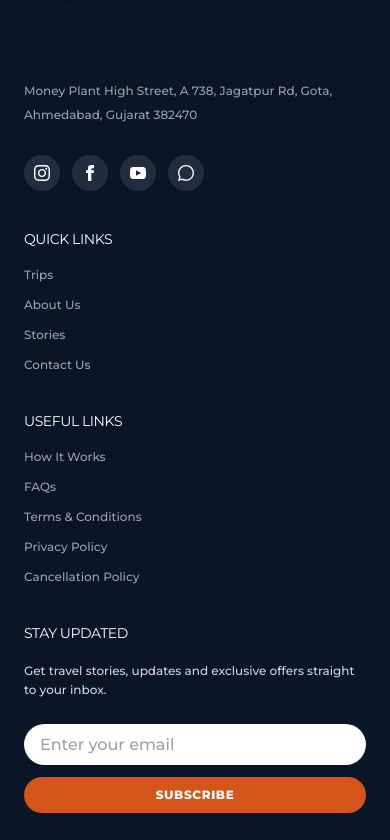
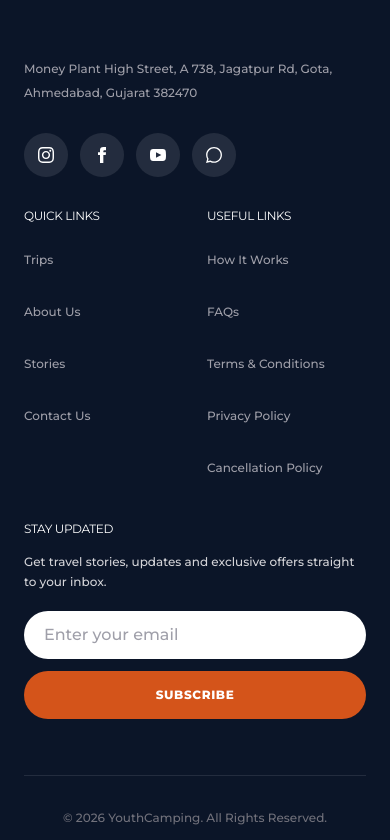
Before and after one commit to onlineyouthcamping-netizen/youthcampingp, a Next.js app in the folder frontend/: page /book in a window 390 px wide. Shown: the part 1157-1997 px from the top of the page. Built offline with nearby package versions, Linux system fonts and the light colour scheme; no server answers; a web font is replaced by a local one.

Commit message:
fix(mobile): complete mobile caveman mode fixes across hero, navbar, gallery, reviews, stories slider, and footer

```diff
--- a/frontend/src/components/BlogSection.tsx
+++ b/frontend/src/components/BlogSection.tsx
@@ -1,8 +1,9 @@
 "use client";
 
+import { useRef } from "react";
 import Image from "next/image";
 import Link from "next/link";
-import { ArrowRight, BookOpen } from "lucide-react";
+import { ArrowRight, BookOpen, ChevronLeft, ChevronRight } from "lucide-react";
 import { motion } from "framer-motion";
 import { Blog } from "@/types";
 
@@ -86,49 +87,88 @@ export default function BlogSection({
       })
     : MOCK_STORIES;
 
+  const scrollRef = useRef<HTMLDivElement>(null);
+
+  const nudge = (dir: "l" | "r") => {
+    if (scrollRef.current) {
+      scrollRef.current.scrollBy({ left: dir === "l" ? -320 : 320, behavior: "smooth" });
+    }
+  };
+
   return (
     <section className="bg-white py-8 md:py-10 border-t border-zinc-100 font-montserrat">
       <div className="max-w-[1440px] mx-auto px-6 sm:px-8 md:px-12">
 
-        {/* HEADER ROW */}
-        <div className="flex items-center justify-between mb-8 sm:mb-10 flex-wrap gap-4">
+        {/* HEADER ROW WITH SLIDER CONTROLS */}
+        <div className="flex flex-col sm:flex-row sm:items-center justify-between mb-6 sm:mb-10 gap-3">
+          <div className="flex items-center justify-between w-full sm:w-auto">
             <div className="flex items-baseline gap-2.5 flex-wrap">
-            <h2 className="text-[#1B2A4A] font-montserrat font-semibold text-[28px] sm:text-[32px] md:text-[36px] leading-tight">
+              <h2 className="text-[#1B2A4A] font-montserrat font-semibold text-[24px] sm:text-[32px] md:text-[36px] leading-tight">
                 {displayTitle}
               </h2>
-            <span className="font-caveat font-bold text-[#D4541A] text-[32px] sm:text-[36px] md:text-[42px] leading-none">
+              <span className="font-caveat font-bold text-[#D4541A] text-[28px] sm:text-[36px] md:text-[42px] leading-none">
                 {displaySubtitle}
               </span>
+            </div>
+            <Link
+              href="/blogs"
+              className="group sm:hidden inline-flex items-center gap-1.5 text-xs font-bold text-[#111827] hover:text-[#D4541A] transition-colors"
+            >
+              <span>View All</span>
+              <ArrowRight className="w-3.5 h-3.5 text-[#D4541A] group-hover:translate-x-0.5 transition-transform" />
+            </Link>
+          </div>
+
+          <div className="flex items-center justify-between sm:justify-end gap-3 w-full sm:w-auto">
+            <div className="flex items-center gap-2">
+              <button
+                onClick={() => nudge("l")}
+                aria-label="Previous stories"
+                className="w-9 h-9 sm:w-10 sm:h-10 rounded-full bg-white border border-zinc-200 shadow-xs hover:bg-zinc-100 flex items-center justify-center text-zinc-800 transition-all cursor-pointer active:scale-95 min-h-[36px] min-w-[36px]"
+              >
+                <ChevronLeft className="w-4 h-4 sm:w-5 sm:h-5 text-zinc-700" />
+              </button>
+              <button
+                onClick={() => nudge("r")}
+                aria-label="Next stories"
+                className="w-9 h-9 sm:w-10 sm:h-10 rounded-full bg-white border border-zinc-200 shadow-xs hover:bg-zinc-100 flex items-center justify-center text-zinc-800 transition-all cursor-pointer active:scale-95 min-h-[36px] min-w-[36px]"
+              >
+                <ChevronRight className="w-4 h-4 sm:w-5 sm:h-5 text-zinc-700" />
+              </button>
             </div>
 
             <Link
               href="/blogs"
-            className="group inline-flex items-center gap-2 text-sm sm:text-[16px] font-bold text-[#111827] hover:text-[#D4541A] transition-colors"
+              className="group hidden sm:inline-flex items-center gap-2 text-sm sm:text-[16px] font-bold text-[#111827] hover:text-[#D4541A] transition-colors ml-2"
             >
               <span>View All Stories</span>
               <ArrowRight className="w-4 h-4 text-[#D4541A] group-hover:translate-x-1 transition-transform" />
             </Link>
           </div>
+        </div>
 
-        {/* BLOG / STORIES CARDS GRID (MATCHING REFERENCE DESIGN EXACTLY) */}
-        <div className="grid grid-cols-1 sm:grid-cols-2 lg:grid-cols-4 gap-5 sm:gap-6">
-          {displayStories.slice(0, 4).map((story, idx) => (
+        {/* HORIZONTAL CAROUSEL SLIDER (1.5 CARDS PER VIEW ON MOBILE) */}
+        <div
+          ref={scrollRef}
+          className="flex gap-4 sm:gap-6 overflow-x-auto no-scrollbar py-2 scroll-smooth snap-x snap-mandatory touch-pan-x"
+        >
+          {displayStories.map((story, idx) => (
             <motion.div
               key={story.id || idx}
               initial={{ opacity: 0, y: 20 }}
               whileInView={{ opacity: 1, y: 0 }}
               transition={{ delay: idx * 0.08, duration: 0.5 }}
               viewport={{ once: true }}
-              className="group flex flex-col bg-white border border-zinc-200/80 rounded-[24px] overflow-hidden shadow-[0_6px_24px_rgba(0,0,0,0.06)] hover:shadow-[0_16px_40px_rgba(0,0,0,0.14)] hover:-translate-y-1.5 transition-all duration-300 isolate"
+              className="flex-none snap-start w-[68vw] min-w-[260px] max-w-[340px] sm:w-[320px] md:w-[340px] flex flex-col bg-white border border-zinc-200/80 rounded-[24px] overflow-hidden shadow-[0_6px_24px_rgba(0,0,0,0.06)] hover:shadow-[0_16px_40px_rgba(0,0,0,0.14)] hover:-translate-y-1.5 transition-all duration-300 isolate"
             >
-              {/* TOP PHOTO CONTAINER EXTENDING FULL FLUSH TO EDGES */}
+              {/* TOP PHOTO CONTAINER */}
               <div className="relative w-full aspect-[16/10] bg-zinc-100 overflow-hidden">
                 <Link href={`/blogs/${story.slug}`} className="absolute inset-0 z-10" aria-label={story.title} />
                 <Image
                   src={story.image}
                   alt={story.title}
                   fill
-                  sizes="(max-width: 640px) 100vw, (max-width: 1024px) 50vw, 25vw"
+                  sizes="(max-width: 640px) 280px, 340px"
                   className="object-cover group-hover:scale-105 transition-transform duration-700 ease-out"
                 />
 
--- a/frontend/src/components/Footer.tsx
+++ b/frontend/src/components/Footer.tsx
@@ -34,17 +34,17 @@ export default function Footer({
   return (
     <footer className="bg-[#0B1528] text-white pt-16 pb-10 font-montserrat border-t border-slate-800 relative z-20">
       <div className="max-w-[1280px] mx-auto px-6 sm:px-10">
-        {/* Main 4-Column Footer Grid */}
-        <div className="grid grid-cols-1 md:grid-cols-2 lg:grid-cols-12 gap-10 md:gap-14 pb-14">
+        {/* Main 3-Column Footer Grid (1-Col Mobile Stack) */}
+        <div className="grid grid-cols-1 md:grid-cols-3 gap-8 md:gap-12 pb-14">
 
-          {/* Column 1: Brand Logo, Bio & Socials (4 Cols) */}
-          <div className="lg:col-span-4 space-y-5">
+          {/* Column 1: Brand Logo, Bio & Socials */}
+          <div className="space-y-5">
             <Link href="/" className="inline-block">
               <img
                 src="/footer-logo.png"
                 alt="YouthCamping"
                 className="w-auto object-contain"
-                style={{ height: '132px' }}
+                style={{ height: '110px' }}
               />
             </Link>
 
@@ -54,12 +54,11 @@ export default function Footer({
 
             {/* Social Media Buttons */}
             <div className="flex items-center gap-3 pt-2">
-              {/* Instagram */}
               <a
                 href="https://instagram.com/youthcamping"
                 target="_blank"
                 rel="noopener noreferrer"
-                className="w-9 h-9 rounded-full bg-white/10 hover:bg-[#D4541A] flex items-center justify-center text-white transition-all cursor-pointer shadow-2xs"
+                className="w-11 h-11 rounded-full bg-white/10 hover:bg-[#D4541A] flex items-center justify-center text-white transition-all cursor-pointer shadow-2xs min-w-[44px] min-h-[44px]"
                 aria-label="Instagram"
               >
                 <svg className="w-4 h-4 fill-current" viewBox="0 0 24 24">
@@ -67,12 +66,11 @@ export default function Footer({
                 </svg>
               </a>
 
-              {/* Facebook */}
               <a
                 href="https://facebook.com/youthcamping"
                 target="_blank"
                 rel="noopener noreferrer"
-                className="w-9 h-9 rounded-full bg-white/10 hover:bg-[#D4541A] flex items-center justify-center text-white transition-all cursor-pointer shadow-2xs"
+                className="w-11 h-11 rounded-full bg-white/10 hover:bg-[#D4541A] flex items-center justify-center text-white transition-all cursor-pointer shadow-2xs min-w-[44px] min-h-[44px]"
                 aria-label="Facebook"
               >
                 <svg className="w-4 h-4 fill-current" viewBox="0 0 24 24">
@@ -80,12 +78,11 @@ export default function Footer({
                 </svg>
               </a>
 
-              {/* YouTube */}
               <a
                 href="https://youtube.com/youthcamping"
                 target="_blank"
                 rel="noopener noreferrer"
-                className="w-9 h-9 rounded-full bg-white/10 hover:bg-[#D4541A] flex items-center justify-center text-white transition-all cursor-pointer shadow-2xs"
+                className="w-11 h-11 rounded-full bg-white/10 hover:bg-[#D4541A] flex items-center justify-center text-white transition-all cursor-pointer shadow-2xs min-w-[44px] min-h-[44px]"
                 aria-label="YouTube"
               >
                 <svg className="w-4 h-4 fill-current" viewBox="0 0 24 24">
@@ -93,12 +90,11 @@ export default function Footer({
                 </svg>
               </a>
 
-              {/* WhatsApp */}
               <a
                 href={`https://wa.me/${phone.replace(/\D/g, '')}`}
                 target="_blank"
                 rel="noopener noreferrer"
-                className="w-9 h-9 rounded-full bg-white/10 hover:bg-[#D4541A] flex items-center justify-center text-white transition-all cursor-pointer shadow-2xs"
+                className="w-11 h-11 rounded-full bg-white/10 hover:bg-[#D4541A] flex items-center justify-center text-white transition-all cursor-pointer shadow-2xs min-w-[44px] min-h-[44px]"
                 aria-label="WhatsApp"
               >
                 <svg className="w-4 h-4 fill-current" viewBox="0 0 24 24">
@@ -108,90 +104,91 @@ export default function Footer({
             </div>
           </div>
 
-          {/* Column 2: Quick Links (2.5 Cols) */}
-          <div className="lg:col-span-2 space-y-5">
-            <h3 className="text-white font-extrabold text-sm uppercase tracking-wider font-montserrat">
+          {/* Column 2: Quick Links & Useful Links */}
+          <div className="grid grid-cols-2 gap-6">
+            <div className="space-y-4">
+              <h3 className="text-white font-extrabold text-xs uppercase tracking-wider font-montserrat">
                 Quick Links
               </h3>
-            <ul className="space-y-3.5 text-xs text-zinc-400 font-medium">
+              <ul className="space-y-2 text-xs text-zinc-400 font-medium">
                 <li>
-                <Link href="/trips" className="hover:text-white transition-colors">
+                  <Link href="/trips" className="hover:text-white transition-colors py-2 block min-h-[44px] flex items-center">
                     Trips
                   </Link>
                 </li>
                 <li>
-                <Link href="/about" className="hover:text-white transition-colors">
+                  <Link href="/about" className="hover:text-white transition-colors py-2 block min-h-[44px] flex items-center">
                     About Us
                   </Link>
                 </li>
                 <li>
-                <Link href="/stories" className="hover:text-white transition-colors">
+                  <Link href="/stories" className="hover:text-white transition-colors py-2 block min-h-[44px] flex items-center">
                     Stories
                   </Link>
                 </li>
                 <li>
-                <Link href="/contact" className="hover:text-white transition-colors">
+                  <Link href="/contact" className="hover:text-white transition-colors py-2 block min-h-[44px] flex items-center">
                     Contact Us
                   </Link>
                 </li>
               </ul>
             </div>
 
-          {/* Column 3: Useful Links (2.5 Cols) */}
-          <div className="lg:col-span-2 space-y-5">
-            <h3 className="text-white font-extrabold text-sm uppercase tracking-wider font-montserrat">
+            <div className="space-y-4">
+              <h3 className="text-white font-extrabold text-xs uppercase tracking-wider font-montserrat">
                 Useful Links
               </h3>
-            <ul className="space-y-3.5 text-xs text-zinc-400 font-medium">
+              <ul className="space-y-2 text-xs text-zinc-400 font-medium">
                 <li>
-                <Link href="/how-it-works" className="hover:text-white transition-colors">
+                  <Link href="/how-it-works" className="hover:text-white transition-colors py-2 block min-h-[44px] flex items-center">
                     How It Works
                   </Link>
                 </li>
                 <li>
-                <Link href="/questions" className="hover:text-white transition-colors">
+                  <Link href="/questions" className="hover:text-white transition-colors py-2 block min-h-[44px] flex items-center">
                     FAQs
                   </Link>
                 </li>
                 <li>
-                <Link href="/terms-and-conditions" className="hover:text-white transition-colors">
+                  <Link href="/terms-and-conditions" className="hover:text-white transition-colors py-2 block min-h-[44px] flex items-center">
                     Terms & Conditions
                   </Link>
                 </li>
                 <li>
-                <Link href="/privacy-policy" className="hover:text-white transition-colors">
+                  <Link href="/privacy-policy" className="hover:text-white transition-colors py-2 block min-h-[44px] flex items-center">
                     Privacy Policy
                   </Link>
                 </li>
                 <li>
-                <Link href="/cancellation-policy" className="hover:text-white transition-colors">
+                  <Link href="/cancellation-policy" className="hover:text-white transition-colors py-2 block min-h-[44px] flex items-center">
                     Cancellation Policy
                   </Link>
                 </li>
               </ul>
             </div>
+          </div>
 
-          {/* Column 4: Stay Updated Newsletter (3.5 Cols) */}
-          <div className="lg:col-span-4 space-y-5">
-            <h3 className="text-white font-extrabold text-sm uppercase tracking-wider font-montserrat">
+          {/* Column 3: Stay Updated Newsletter */}
+          <div className="space-y-4">
+            <h3 className="text-white font-extrabold text-xs uppercase tracking-wider font-montserrat">
               Stay Updated
             </h3>
             <p className="text-zinc-300 text-xs font-medium leading-relaxed">
               Get travel stories, updates and exclusive offers straight to your inbox.
             </p>
 
-            <form onSubmit={handleSubscribe} className="space-y-3 pt-1">
+            <form onSubmit={handleSubscribe} className="space-y-3 pt-1 w-full max-w-full">
               <input
                 type="email"
                 value={newsletterEmail}
                 onChange={(e) => setNewsletterEmail(e.target.value)}
                 placeholder="Enter your email"
                 required
-                className="w-full bg-white text-zinc-900 placeholder:text-zinc-400 rounded-full px-4 py-2.5 text-xs outline-none font-medium shadow-xs"
+                className="w-full max-w-full bg-white text-zinc-900 placeholder:text-zinc-400 rounded-full px-5 min-h-[48px] text-xs outline-none font-medium shadow-xs"
               />
               <button
                 type="submit"
-                className="w-full bg-[#D4541A] hover:bg-[#c24813] text-white rounded-full py-2.5 text-xs font-extrabold uppercase tracking-wider transition-all cursor-pointer shadow-lg shadow-orange-500/20 active:scale-95"
+                className="w-full min-h-[48px] bg-[#D4541A] hover:bg-[#c24813] text-white rounded-full text-xs font-extrabold uppercase tracking-wider transition-all cursor-pointer shadow-lg shadow-orange-500/20 active:scale-95 flex items-center justify-center"
               >
                 {subscribed ? "Subscribed! 🎉" : "Subscribe"}
               </button>
--- a/frontend/src/components/Navbar.tsx
+++ b/frontend/src/components/Navbar.tsx
@@ -124,7 +124,7 @@ export default function Navbar({
           {/* MOBILE HAMBURGER BUTTON */}
           <button
             onClick={() => setIsMenuOpen(!isMenuOpen)}
-            className="md:hidden relative z-[60] p-2"
+            className="md:hidden relative z-[60] p-2.5 min-h-[44px] min-w-[44px] flex items-center justify-center cursor-pointer active:scale-95 transition-transform"
             aria-label={isMenuOpen ? "Close menu" : "Open menu"}
           >
             {isMenuOpen ? (
@@ -136,27 +136,30 @@ export default function Navbar({
         </div>
       </nav>
 
-      {/* MOBILE OVERLAY MENU */}
+      {/* MOBILE FULL-SCREEN OVERLAY MENU */}
       <div
         className={cn(
-          "fixed inset-0 bg-white z-50 transition-transform duration-300 md:hidden flex flex-col pt-24 px-8 gap-6",
+          "fixed inset-0 bg-white z-[9998] transition-transform duration-300 md:hidden flex flex-col pt-28 px-6 sm:px-8 gap-4 overflow-y-auto",
           isMenuOpen ? "translate-x-0" : "translate-x-full"
         )}
       >
+        <div className="flex flex-col gap-2">
           {resolvedNavLinks.map((link: NavLink) => (
             <Link
               key={link.name}
               href={link.href}
               onClick={() => setIsMenuOpen(false)}
-            className="text-xl font-bold text-[#1B2A4A] hover:text-[#D4541A]"
+              className="text-lg font-extrabold text-[#1B2A4A] hover:text-[#D4541A] min-h-[52px] flex items-center border-b border-zinc-100/80 px-2 transition-colors"
             >
               {link.name}
             </Link>
           ))}
+        </div>
+
         <Link
           href="/trips"
           onClick={() => setIsMenuOpen(false)}
-          className="mt-4 w-full py-3.5 bg-[#D4541A] text-white text-center font-bold text-lg rounded-full shadow-md"
+          className="mt-6 w-full min-h-[56px] bg-[#D4541A] text-white text-center font-extrabold text-base rounded-full shadow-md flex items-center justify-center active:scale-95 transition-transform"
         >
           Plan Your Trip
         </Link>
--- a/frontend/src/components/RecentPhotosSection.tsx
+++ b/frontend/src/components/RecentPhotosSection.tsx
@@ -152,44 +152,27 @@ export default function RecentPhotosSection({
           </Link>
         </div>
 
-        {/* INFINITE MARQUEE CAROUSEL CONTAINER */}
+        {/* 2-COLUMN MOBILE TO 6-COLUMN DESKTOP SQUARE IMAGE GRID */}
+        <div className="grid grid-cols-2 md:grid-cols-3 lg:grid-cols-6 gap-3 md:gap-4">
+          {basePhotos.slice(0, 6).map((photo, idx) => (
             <div
-          ref={scrollRef}
-          onMouseEnter={() => setIsHovered(true)}
-          onMouseLeave={() => {
-            setIsHovered(false);
-            setIsDragging(false);
-          }}
-          onMouseDown={() => setIsDragging(true)}
-          onMouseUp={() => setIsDragging(false)}
-          onTouchStart={() => setIsDragging(true)}
-          onTouchEnd={() => setIsDragging(false)}
-          className="flex gap-[24px] overflow-x-auto no-scrollbar py-3 cursor-grab active:cursor-grabbing select-none"
-          style={{
-            WebkitOverflowScrolling: "touch",
-            transform: "translate3d(0, 0, 0)",
-          }}
-        >
-          {marqueePhotos.map((photo, idx) => {
-            const actualIndex = idx % basePhotos.length;
-            return (
-              <div
-                key={`${photo.id}-${idx}`}
-                onClick={() => setSelectedIndex(actualIndex)}
-                className="group relative shrink-0 flex-none w-[170px] sm:w-[195px] md:w-[215px] aspect-[4/3.2] rounded-[24px] overflow-hidden bg-zinc-100 shadow-[0_6px_20px_rgba(0,0,0,0.06)] hover:shadow-[0_16px_36px_rgba(0,0,0,0.16)] hover:scale-[1.05] transition-all duration-500 ease-out cursor-pointer isolate transform-gpu"
+              key={photo.id || idx}
+              onClick={() => setSelectedIndex(idx)}
+              className="group relative w-full aspect-square rounded-2xl overflow-hidden bg-zinc-100 shadow-xs hover:shadow-lg transition-all duration-300 cursor-pointer"
             >
               <Image
                 src={photo.url}
-                  alt={photo.caption || photo.location}
+                alt={photo.caption}
                 fill
-                  loading="lazy"
-                  sizes="(max-width: 640px) 170px, 215px"
-                  className="object-cover group-hover:scale-108 transition-transform duration-700 ease-out transform-gpu"
+                sizes="(max-width: 640px) 50vw, (max-width: 1024px) 33vw, 16vw"
+                className="object-cover group-hover:scale-108 transition-transform duration-500"
               />
-                <div className="absolute inset-0 bg-black/20 opacity-0 group-hover:opacity-100 transition-opacity duration-300 pointer-events-none" />
+              <div className="absolute inset-0 bg-gradient-to-t from-black/80 via-black/20 to-transparent opacity-0 group-hover:opacity-100 transition-opacity p-3 flex flex-col justify-end">
+                <p className="text-white font-bold text-xs leading-tight line-clamp-1">{photo.caption}</p>
+                <p className="text-zinc-300 text-[10px] truncate mt-0.5">{photo.location}</p>
               </div>
-            );
-          })}
+            </div>
+          ))}
         </div>
 
       </div>
```
Lines whose indentation alone changed are shown as unchanged.
